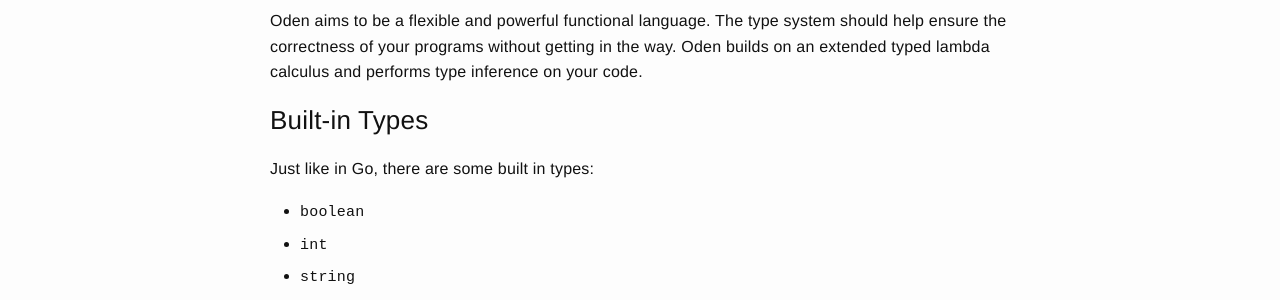
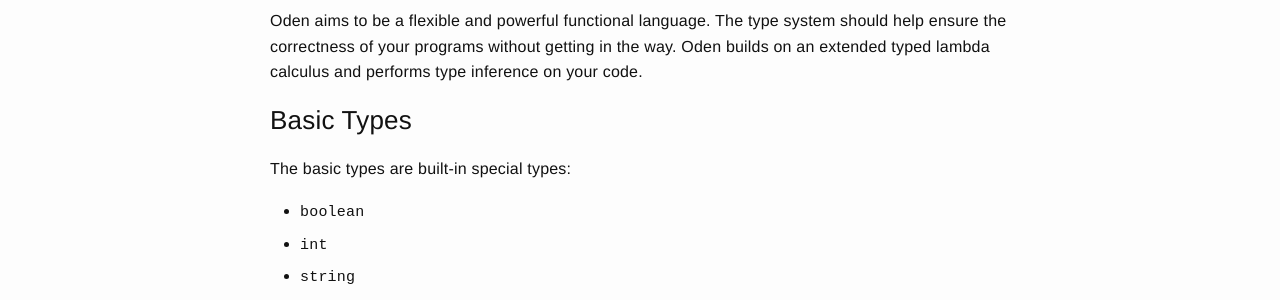
Before and after one commit to oden-lang/oden-lang.github.io, a Jekyll site: the page built from user-guide/language-reference/type-system.md, in a window 1280 px wide. Shown: the part 184-484 px from the top of the page. Built offline with Jekyll 4.4.1, drawn with Linux system fonts in a browser that asks for light colours; formulas are drawn with MathJax 3.

Commit message:
Use the name "basic types"

```diff
--- a/user-guide/language-reference/type-system.md
+++ b/user-guide/language-reference/type-system.md
@@ -8,9 +8,9 @@
 without getting in the way. Oden builds on an extended typed lambda
 calculus and performs type inference on your code.
 
-## Built-in Types
+## Basic Types
 
-Just like in Go, there are some built in types:
+The basic types are built-in special types:
 
 * `boolean`
 * `int`
```
